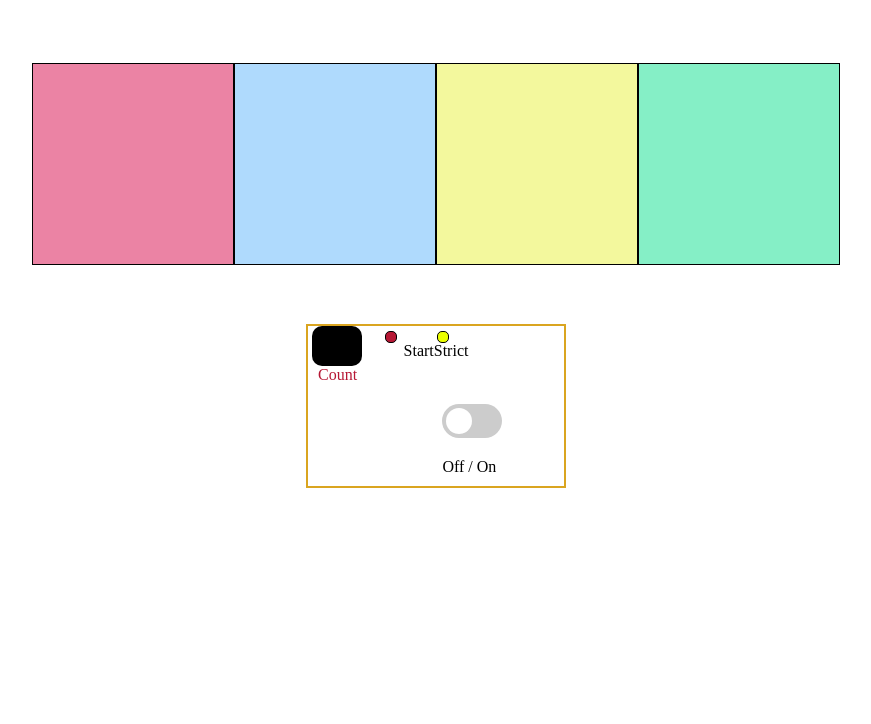
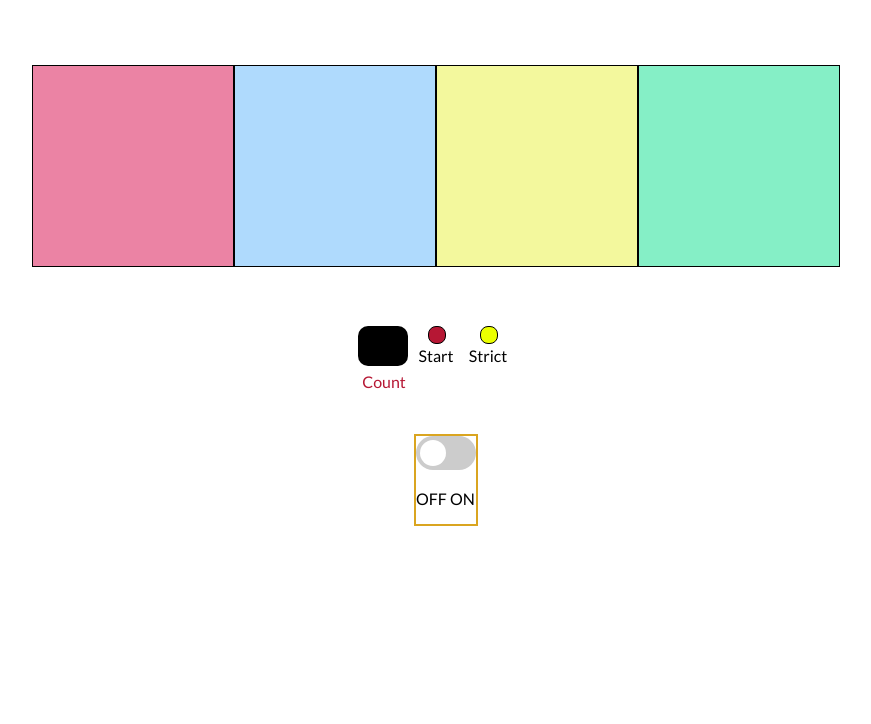
Before and after one commit to carlosreyc/simonkappa, a plain HTML site: page index.html in a window 1280 px wide. Shown: the part 76-800 px from the top of the page, without its empty margins (204-1075 px from the left). Drawn offline with Linux system fonts and the light colour scheme.

Commit message:
si la cago con el switch regresar a esta version

```diff
--- a/index.html
+++ b/index.html
@@ -1,15 +1,17 @@
 <!DOCTYPE html>
 <html lang="en">
+
 <head>
     <meta charset="utf-8">
     <meta http-equiv="X-UA-Compatible" content="IE=edge">
     <meta name="viewport" content="width=device-width, initial-scale=1">
-    <title></title>
-
+    <title>Simon Kappa</title>
+    <link href="https://fonts.googleapis.com/css?family=Lato" rel="stylesheet">
     <link rel="stylesheet" href="style.css">
     <link rel="stylesheet" href="https://maxcdn.bootstrapcdn.com/font-awesome/4.4.0/css/font-awesome.min.css">
 
 </head>
+
 <body>
     <h1>Simon Game</h1>
     <div class="container">
@@ -20,24 +22,31 @@
         <div class="color green" id="green"> </div>
     </div>
     <div class="container-bottom">
+        <div class="wrapper">
             <div class="display"></div>
             <p>Count</p>
+        </div>
+        <div class="wrapper">
             <div class="start-btn"></div>
             <p>Start</p>
+        </div>
+        <div class="wrapper">
             <div class="strict-btn"></div>
             <p>Strict</p>
+        </div>
         <!--   Switch button   -->
-      <div class="wrapper">
+
         <div class="on-off">
             <label class="switch">
         <input type="checkbox">
         <div class="slider round"></div>
         </label>
-        <p>Off / On </p>
+            <p>OFF ON </p>
         </div>
-    </div>
+
     </div>
     <script src="script.js"></script>
 
 </body>
+
 </html>
--- a/style.css
+++ b/style.css
@@ -1,3 +1,6 @@
+*{
+  font-family: 'Lato', sans-serif;
+}
 .container {
   display: flex;
   align-content: center;
@@ -28,62 +31,73 @@ h1 {
 
 .container-bottom {
   display: flex;
-  width: 20vw;
-  height: 20vh;
+  max-width: 300px;
+  max-height: 250px  ;
   align-content: center;
   justify-content: center;
   margin: 0 auto;
   position: relative;
-  border: 2px solid goldenrod;
+  flex-wrap: wrap;
+  align-items: flex-start;
+
 }
 .display {
   width: 50px;
   height: 40px;
   background: #000;
-  position: absolute;
-    left: 4px;
-    top: 0;
   border-radius: 10px;
-
 
 }
 div.display + p {
   color: rgb(182, 23, 52);
-  position: absolute;
-  top: 24px;
-
-  left: 10px;
+  line-height: 0%;
+  text-align: center;
 }
 .start-btn {
   border: 1px solid #000;
-  width: 10px;
-  height: 10px;
-  border-radius: 5px;
+  width: 16px;
+  height: 16px;
+  border-radius: 8px;
   background: rgb(182, 23, 52);
+  top: 0;
+  right: 16px;
   position: absolute;
-  left: 77px;
-  top: 5px;
+}
+div.start-btn + p {
+line-height: 174%;
+text-align: center;
 }
 .strict-btn {
   border: 1px solid #000;
-  width: 10px;
-  height: 10px;
-  border-radius: 5px;
+  width: 16px;
+  height: 16px;
+  border-radius: 8px;
   background: rgb(235, 255, 0);
+  top: 0;
+  right: 16px;
   position: absolute;
-  top: 5px;
-  left: 129px;
+
 }
-  .wrapper {
-    position: relative;
-  }
-.on-off {
-  position: absolute;
-  top: 78px;
-  left: -26px;
+div.strict-btn + p {
+  line-height: 174%;
+  text-align: center;
 }
 
+.on-off {
+  flex-grow: 1;
+  flex-basis: 500px;
+  align-items: center;
+  position: absolute;
+  top: 108px;
+  left: 128px;
+  border: 2px solid goldenrod;
+}
 
+.wrapper {
+  width: 52px;
+  line-height: normal;
+  position: relative;
+}
 
 
 
```
Lines whose indentation alone changed are shown as unchanged.
